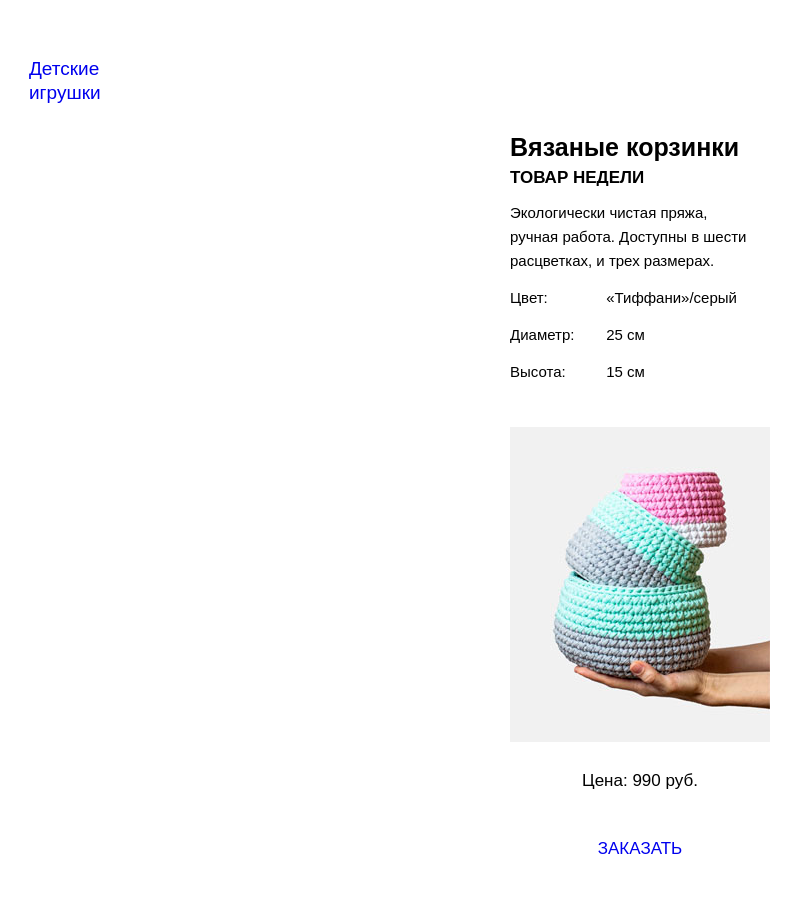
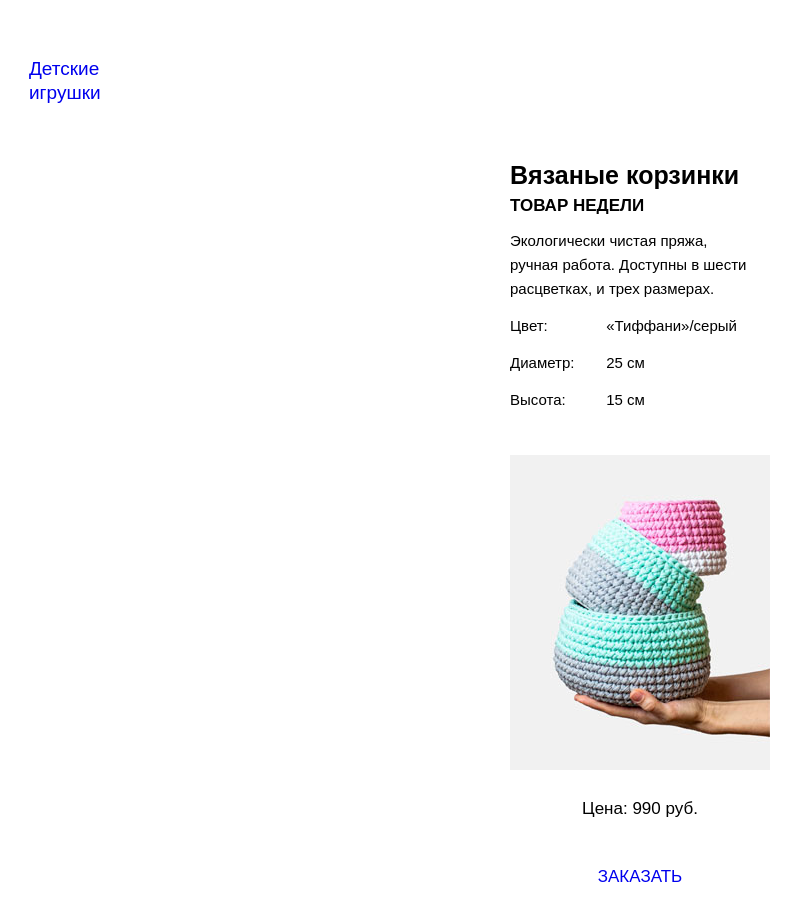
Before and after one commit to Yellrus/194334-mishka, a website: page index.html in a window 1280 px wide. Shown: the part 364-1272 px from the top of the page, without its empty margins (0-804 px from the left). Drawn offline with nearby package versions, Linux system fonts and the light colour scheme; files that its build step writes are made by us from their sources.

Commit message:
Добавил margin-top

```diff
--- a/postcss/blocks/_content.css
+++ b/postcss/blocks/_content.css
@@ -0,0 +1,3 @@
+.content {
+  margin-top: 28px;
+}
```
